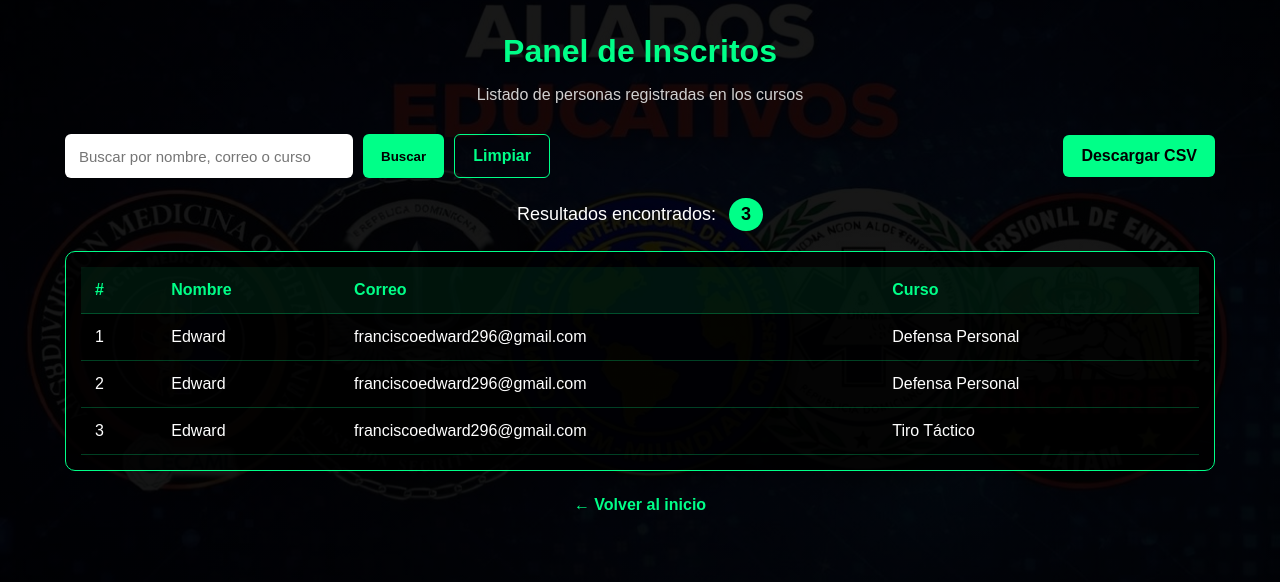
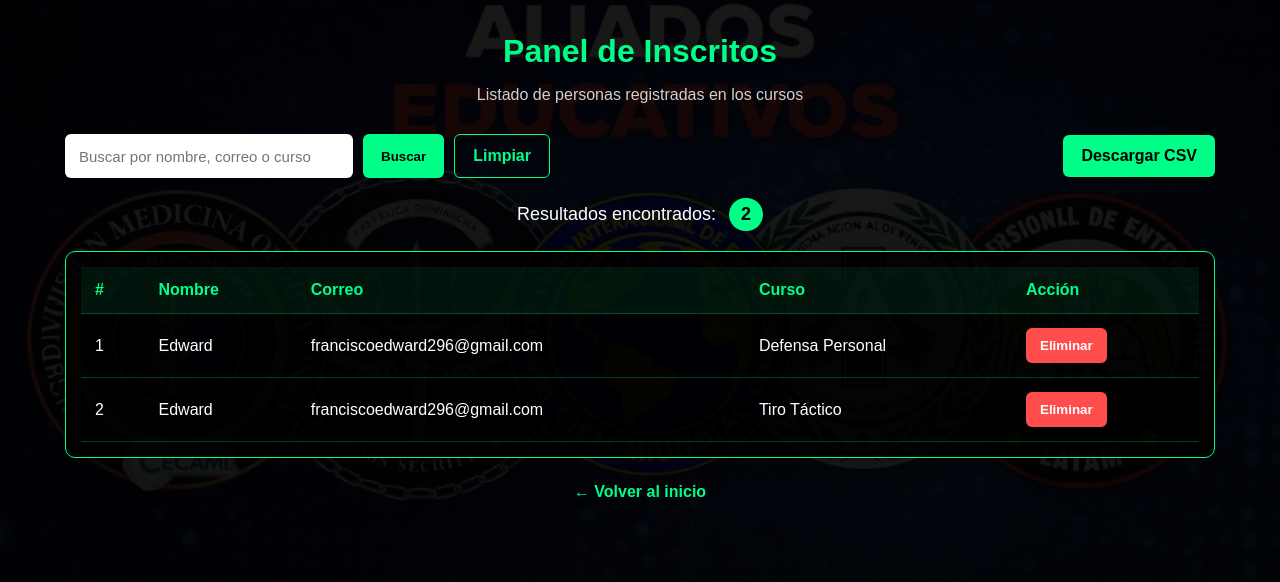
Before and after one commit to edward209/cursos-tacticos, a Flask app: page /inscritos in a window 1280 px wide. Shown: the part 131-713 px from the top of the page. Run offline with Flask 3, Linux system fonts and the light colour scheme; the visitor is signed in with stand-in values (Sample User, id 1).

Commit message:
agregar eliminar inscritos desde panel

```diff
--- a/app.py
+++ b/app.py
@@ -79,9 +79,10 @@ def inscritos():
             reader = csv.reader(f)
             next(reader, None)
 
-            for fila in reader:
+            for i, fila in enumerate(reader):
                 if len(fila) == 3:
                     registro = {
+                        'id': i,
                         'nombre': fila[0],
                         'correo': fila[1],
                         'curso': fila[2]
@@ -116,5 +117,38 @@ def descargar_inscritos():
     return redirect(url_for('inscritos'))
 
 
+@app.route('/eliminar-inscrito/<int:registro_id>', methods=['POST'])
+def eliminar_inscrito(registro_id):
+    if not session.get('logueado'):
+        return redirect(url_for('login'))
+
+    archivo = 'inscripciones.csv'
+    filas = []
+
+    if os.path.isfile(archivo):
+        with open(archivo, 'r', encoding='utf-8') as f:
+            reader = csv.reader(f)
+            encabezado = next(reader, None)
+
+            for fila in reader:
+                if len(fila) == 3:
+                    filas.append(fila)
+
+        if 0 <= registro_id < len(filas):
+            filas.pop(registro_id)
+
+        with open(archivo, 'w', newline='', encoding='utf-8') as f:
+            writer = csv.writer(f)
+
+            if encabezado:
+                writer.writerow(encabezado)
+            else:
+                writer.writerow(['Nombre', 'Correo', 'Curso'])
+
+            writer.writerows(filas)
+
+    return redirect(url_for('inscritos'))
+
+
 if __name__ == '__main__':
     app.run(debug=True)
--- a/inscripciones.csv
+++ b/inscripciones.csv
@@ -1,4 +1,3 @@
 Nombre,Correo,Curso
 Edward,franciscoedward296@gmail.com,Defensa Personal
-Edward,franciscoedward296@gmail.com,Defensa Personal
 Edward,franciscoedward296@gmail.com,Tiro Táctico
--- a/templates/inscritos.html
+++ b/templates/inscritos.html
@@ -116,6 +116,16 @@
             color: black;
         }
 
+        .btn-danger {
+            background: #ff4d4d;
+            color: white;
+            padding: 10px 14px;
+        }
+
+        .btn-danger:hover {
+            background: #d93636;
+        }
+
         .contador {
             margin: 20px 0;
             text-align: center;
@@ -144,7 +154,7 @@
         table {
             width: 100%;
             border-collapse: collapse;
-            min-width: 700px;
+            min-width: 820px;
         }
 
         th, td {
@@ -177,6 +187,10 @@
             color: #00ff88;
             text-decoration: none;
             font-weight: bold;
+        }
+
+        .form-eliminar {
+            margin: 0;
         }
 
         @media (max-width: 768px) {
@@ -239,6 +253,7 @@
                         <th>Nombre</th>
                         <th>Correo</th>
                         <th>Curso</th>
+                        <th>Acción</th>
                     </tr>
                 </thead>
                 <tbody>
@@ -248,6 +263,11 @@
                         <td>{{ r.nombre }}</td>
                         <td>{{ r.correo }}</td>
                         <td>{{ r.curso }}</td>
+                        <td>
+                            <form method="POST" action="/eliminar-inscrito/{{ r.id }}" class="form-eliminar" onsubmit="return confirm('¿Seguro que deseas eliminar este inscrito?');">
+                                <button type="submit" class="btn btn-danger">Eliminar</button>
+                            </form>
+                        </td>
                     </tr>
                     {% endfor %}
                 </tbody>
```
